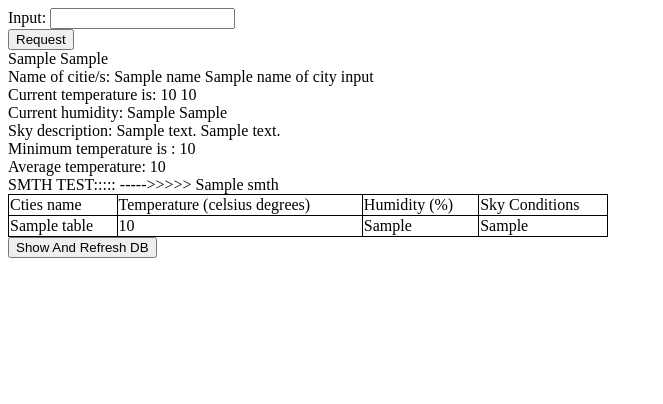
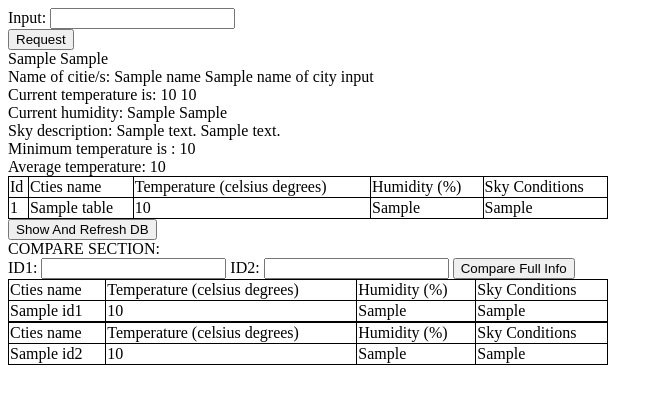
Before and after one commit to PlamenPetkov53/Weather-Requests, a Flask app: template DjangoProject/templates/form.html in a window 1280 px wide. Shown: the top 404 px of the page, without its empty margins (0-663 px from the left). Run offline with Flask 2, Linux system fonts and the light colour scheme; the template is opened without the code that fills it: most values are stand-ins (such as "Sample title", 1, 10 or a date in 2020).

Commit message:
Update form.html

```diff
--- a/DjangoProject/templates/form.html
+++ b/DjangoProject/templates/form.html
@@ -25,12 +25,12 @@
     Sky description:   {{ Sky_Descp }}   {{ Sky_Descp_input }}<br>
     {% if min_temp %} Minimum temperature is : {{ min_temp }} {% endif %}<br>
     {% if average_temp %} Average temperature: {{average_temp}} {% endif %}<br>
-    SMTH TEST::::: ----->>>>> {{smth}}                <br>
     {% endblock %}
     <form action="table">
     <table border="1" width="600">
         {% if table %}
         <tr>
+        <td>Id</td>
         <td>Cties name</td>
         <td>Temperature (celsius degrees) </td>
         <td>Humidity (%)</td>
@@ -39,6 +39,7 @@
 
         {% for db in table %}
         <tr>
+        <td>{{ db.id }}</td>
         <td>{{ db.name_of_city }}</td>
         <td>
         {{ db.current_temp }}</td>
@@ -52,9 +53,62 @@
         </table>
     <input type="submit"  value="Show And Refresh DB">
     </form>
+ COMPARE SECTION:
+    <form action="Compare">
+        ID1: <input type="text" name="input_first">
+        ID2: <input type="text" name="input_second">
+        <input type="submit" value="Compare Full Info"><br>
 
 
+        </form>
+    <table border="1" width="600">
+        {% if id1 %}
+        <tr>
+        <td>Cties name</td>
+        <td>Temperature (celsius degrees) </td>
+        <td>Humidity (%)</td>
+        <td>Sky Conditions</td>
+        </tr>
+
+        {% for db in id1 %}
+        <tr>
+        <td>{{ db.name_of_city }}</td>
+        <td>
+        {{ db.current_temp }}</td>
+        <td>
+            {{ db.current_humidity }}</td>
+        <td>
+                {{ db.sky_cond }}</td>
+        </tr>
+        {% endfor %}
+        {% endif %}
+
+        </table>
+
+        <table border="1" width="600">
+            {% if id2 %}
+            <tr>
+            <td>Cties name</td>
+            <td>Temperature (celsius degrees) </td>
+            <td>Humidity (%)</td>
+            <td>Sky Conditions</td>
+            </tr>
+
+            {% for db in id2 %}
+            <tr>
+            <td>{{ db.name_of_city }}</td>
+            <td>
+            {{ db.current_temp }}</td>
+            <td>
+                {{ db.current_humidity }}</td>
+            <td>
+                    {{ db.sky_cond }}</td>
+            </tr>
+            {% endfor %}
+            {% endif %}
+
+            </table>
 
 
-</body>
+            </body>
 </html>
```
